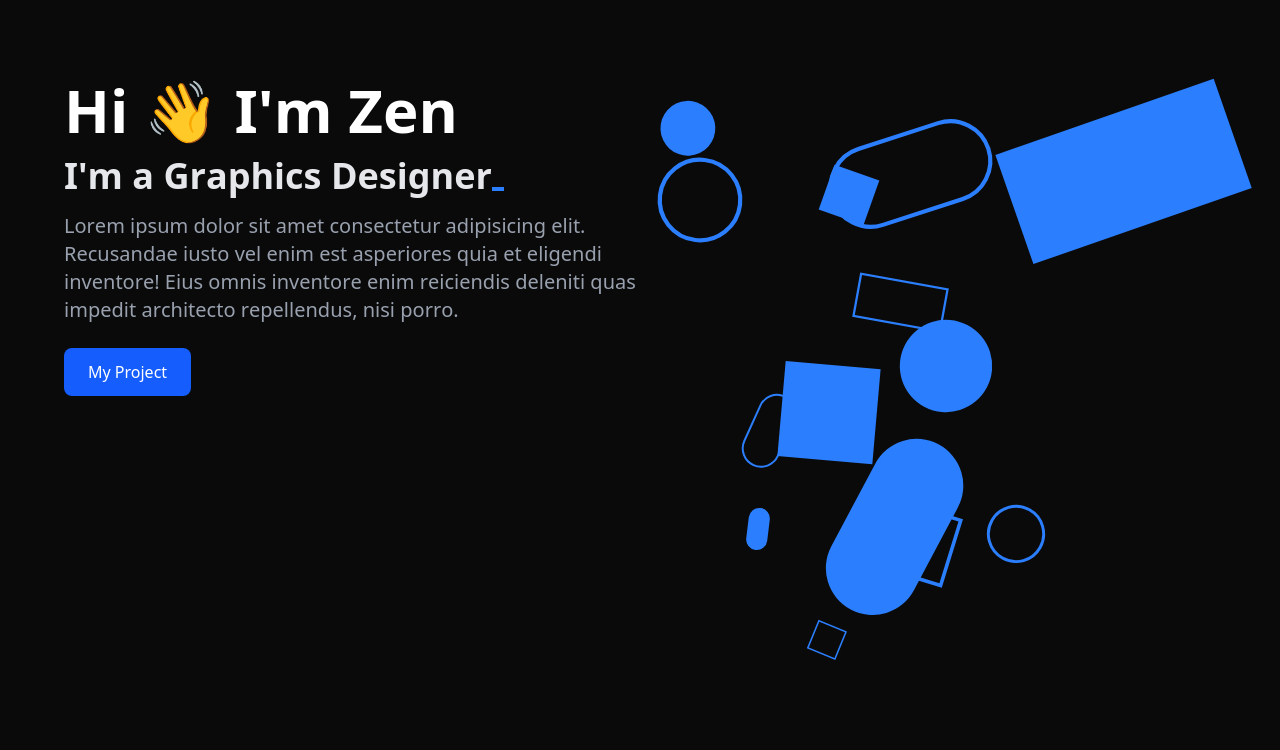
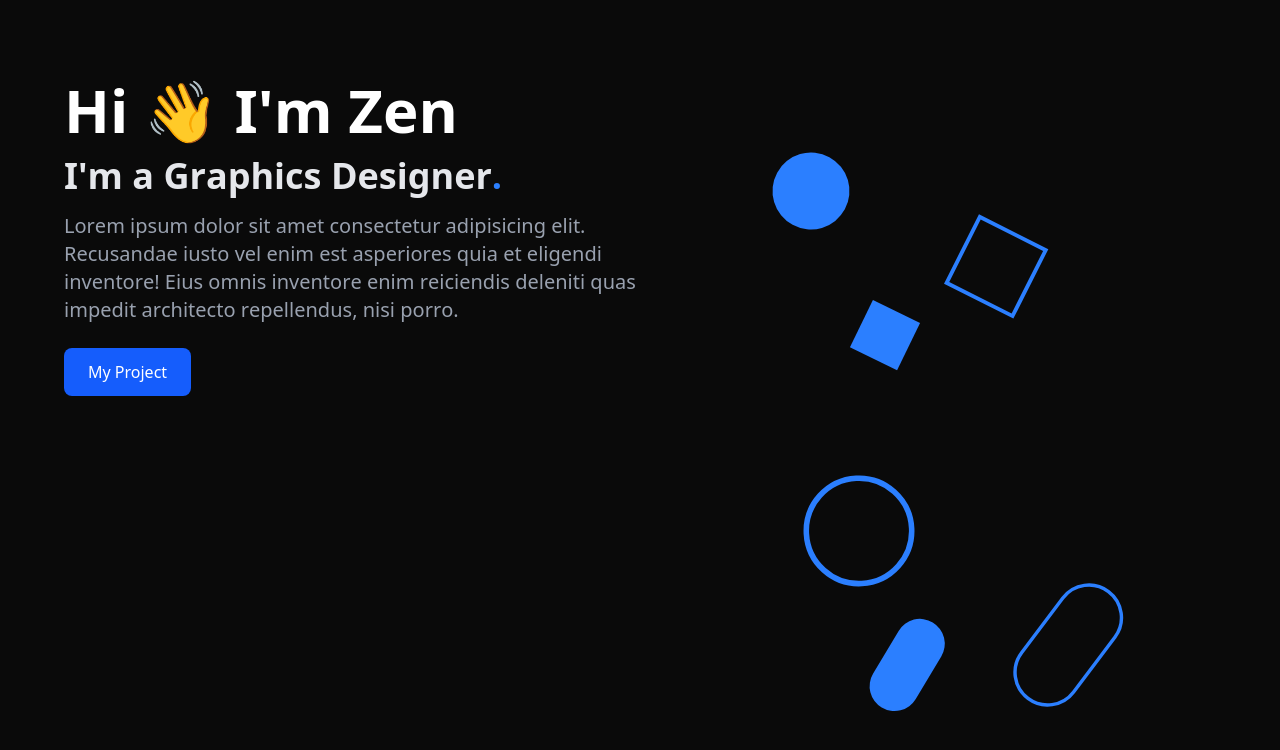
Before and after one commit to Nakazain/Porto-w-anime-js, a React (Vite) app: page / in a window 1280 px wide. Shown: the top 750 px of the page. Built offline with nearby package versions, Linux system fonts and the light colour scheme.

Commit message:
Comenting

```diff
--- a/src/App.tsx
+++ b/src/App.tsx
@@ -14,7 +14,6 @@ function App() {
     "Video Editor",
     "Math Enthusiast",
     "Anime Lover",
-    "Aaaaaaaaaaaaaaaaaaaaaaaaaaaaaaaaaaaaaaaaaaaaaaaaaaaaaaaaaaaaaaaaaaaaaaaaaaaaaaaaaaaaa i hate my self",
   ];
 
   // Animating shape
@@ -40,13 +39,16 @@ function App() {
   useScrambleRoles(roles, { selector: ".role-text", dotSelector: ".role-dot", hold: 3000 });
   useTextAnimation(".ans", "Bounce", "first", 800, 50);
   useTextAnimation("#ket", "fadeInUp", "random", 200, 7, 1800);
-
   useEffect(() => {
     anim();
+    setTimeout(() => {
+      document.querySelector("button")?.classList.add("opacity-100");
+    }, 3000);
     setTimeout(() => {
       document.querySelector(".shape-container")?.classList.add("opacity-100");
     }, 4000);
   }, []);
+
 
   return (
     <>
@@ -60,10 +62,10 @@ function App() {
             >
               Hi 👋 I'm Zen
             </h1>
-            <h2 className="mt-4 relative text-4xl font-bold text-gray-200">
+            <h2 className="mt-4 text-4xl font-bold text-gray-200">
               I'm a <span className="role-text">Web Developer</span>
               <span className="inline-flex items-center">
-               <span className="role-dot absolute bg-blue-500 w-3 h-1"></span>
+               <span className="role-dot text-blue-500">.</span>
               </span>
             </h2>
             </div>
@@ -73,7 +75,7 @@ function App() {
               inventore! Eius omnis inventore enim reiciendis deleniti quas
               impedit architecto repellendus, nisi porro.
             </h2>
-            <button className="mt-6 px-6 py-3 bg-blue-600 text-white rounded-lg hover:bg-blue-700 transition">
+            <button className="mt-6 px-6 py-3 bg-blue-600 text-white rounded-lg hover:bg-blue-700 transition-all duration-500 opacity-0">
               My Project
             </button>
           </div>
@@ -84,14 +86,6 @@ function App() {
             <Shape className="shape" type="squareOutline" />
             <Shape className="shape" type="oval" />
             <Shape className="shape" type="ovalOutline" />
-            <Shape className="shape" type="circle" />
-            <Shape className="shape" type="circleOutline" />
-            <Shape className="shape" type="square" />
-            <Shape className="shape" type="squareOutline" />
-            <Shape className="shape" type="rectangle" />
-            <Shape className="shape" type="rectangleOutline" />
-            <Shape className="shape" type="oval" />
-            <Shape className="shape" type="ovalOutline" />
           </div>
         </div>
       </div>
--- a/src/hooks/useScrambleRoles.ts
+++ b/src/hooks/useScrambleRoles.ts
@@ -30,6 +30,8 @@ export function useScrambleRoles(
     return new Promise<void>((resolve) => {
       animate(targets, {
         ...params,
+        onBegin: () =>
+          document.querySelector(dotSelector).classList.remove("opacity-0"),
         onComplete() {
           if (typeof params.onComplete === "function") params.onComplete();
           resolve();
@@ -63,9 +65,8 @@ export function useScrambleRoles(
         }
 
         // Animate dot if exists
-        const dot: string | null = dotSelector;
-        if (dot) {
-          animate(dot, {
+        if (dotSelector) {
+          animate(dotSelector, {
             x: [-el.offsetWidth, 0],
             scaleX: [10, 1],
             transformOrigin: ["0% 0%", "0% 0%"],
@@ -80,15 +81,15 @@ export function useScrambleRoles(
           scaleX: [0, 1],
           x: [10, 0],
           duration: inDur,
-          delay: stagger(25, { from: "first", ease: "in(3)", start: 100  }),
+          delay: stagger(25, { from: "first", ease: "in(3)", start: 100 }),
         });
 
         // Hold
         await new Promise((r) => setTimeout(r, hold));
 
         // Animate dot if exists
-        if (dot) {
-          animate(dot, {
+        if (dotSelector) {
+          animate(dotSelector, {
             x: -el.offsetWidth,
             scaleX: [4, 1],
             transformOrigin: ["100% 0%", "100% 0%"],
--- a/src/hooks/useTextAnimation.ts
+++ b/src/hooks/useTextAnimation.ts
@@ -57,8 +57,7 @@ export function useTextAnimation(
       if (effect === "Bounce") {
         animate(chars, {
           y: [
-            { from: 0 },
-            { to: "-1rem", duration: dur / 2 },
+            { to: "-1.5rem", duration: dur / 2 },
             { to: 0, duration: dur / 2 },
           ],
           opacity: [{ from: 0 }, { to: 1 }],
```
